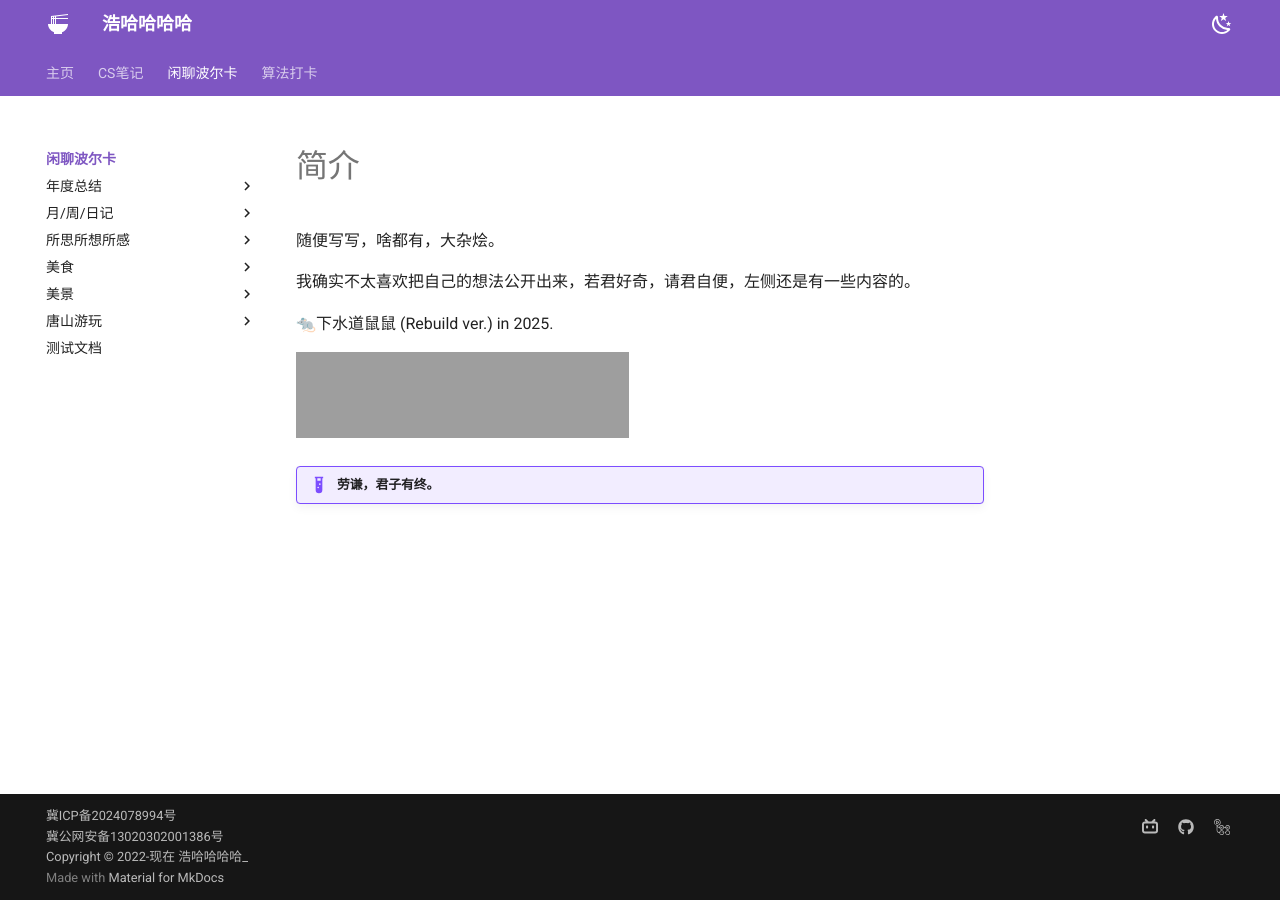
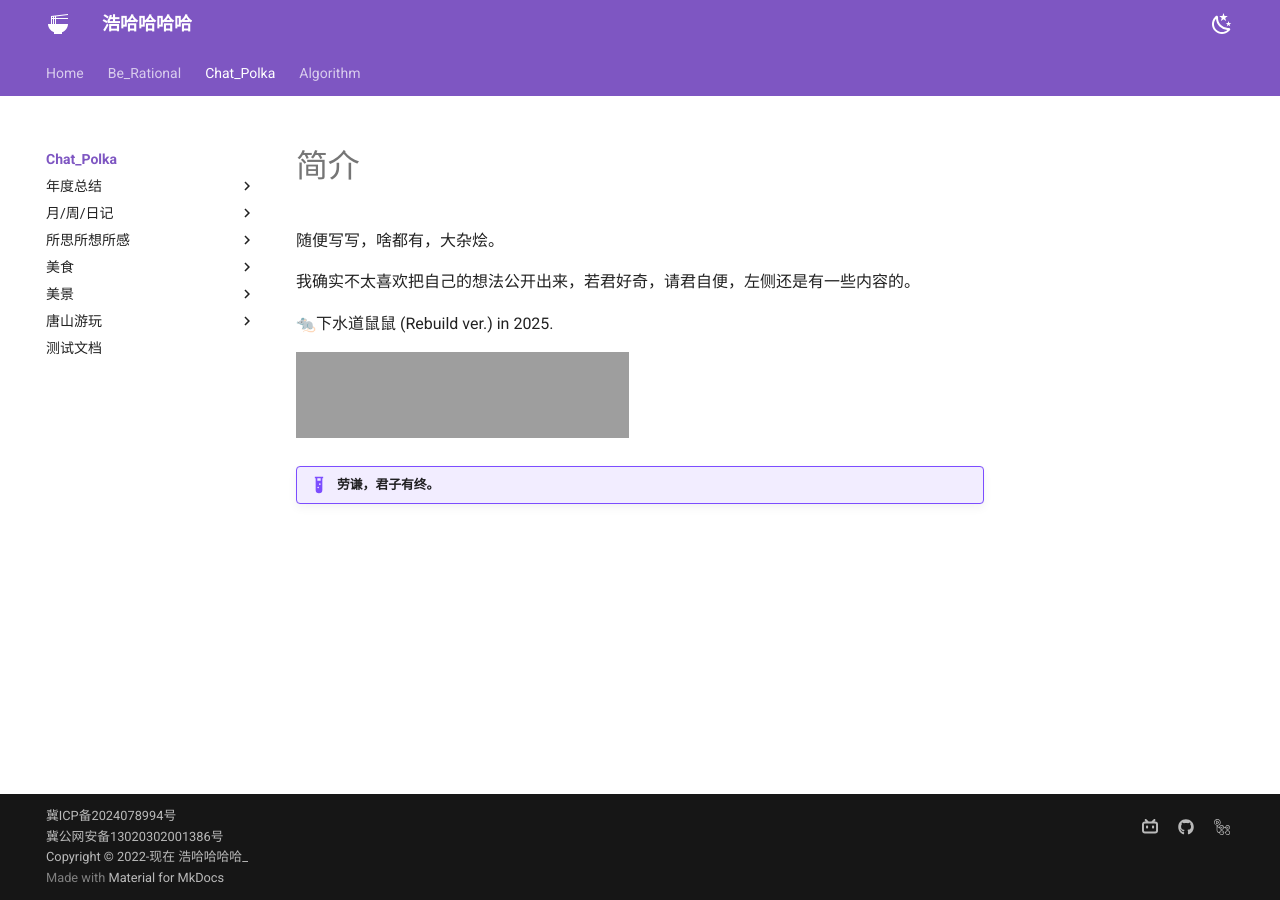
Before and after one commit to Haohahahaha/chat, an MkDocs documentation site: the page built from docs/index.md, in a window 1280 px wide. Built offline with MkDocs 1.6.1 and Material for MkDocs 9.7.7, drawn with Linux system fonts in a browser that asks for light colours; some of the changed lines change nothing that is shown; grey boxes are pictures that could not be loaded.

Commit message:
2025-02-26_08:33:57 update

```diff
--- a/mkdocs.yml
+++ b/mkdocs.yml
@@ -37,9 +37,9 @@ theme:
   language: zh
 
 nav:
-  - 主页: http://haohaha.cn
-  - CS笔记: http://cs.haohaha.cn
-  - 闲聊波尔卡:
+  - Home: http://haohaha.cn
+  - Be_Rational: http://cs.haohaha.cn
+  - Chat_Polka:
     - Home: index.md
     - 年度总结:
       - 2024年度总结: thought/2024/summary.md
@@ -66,7 +66,7 @@ nav:
     - 唐山游玩:
       - 唐山旅游景点: Tangshan-Reception/Tangshan-tourist-attractions.md
     - 测试文档: format-example/format-example.md
-  - 算法打卡: http://alg.haohaha.cn
+  - Algorithm: http://alg.haohaha.cn
 
 plugins:
   - mermaid2:
```
